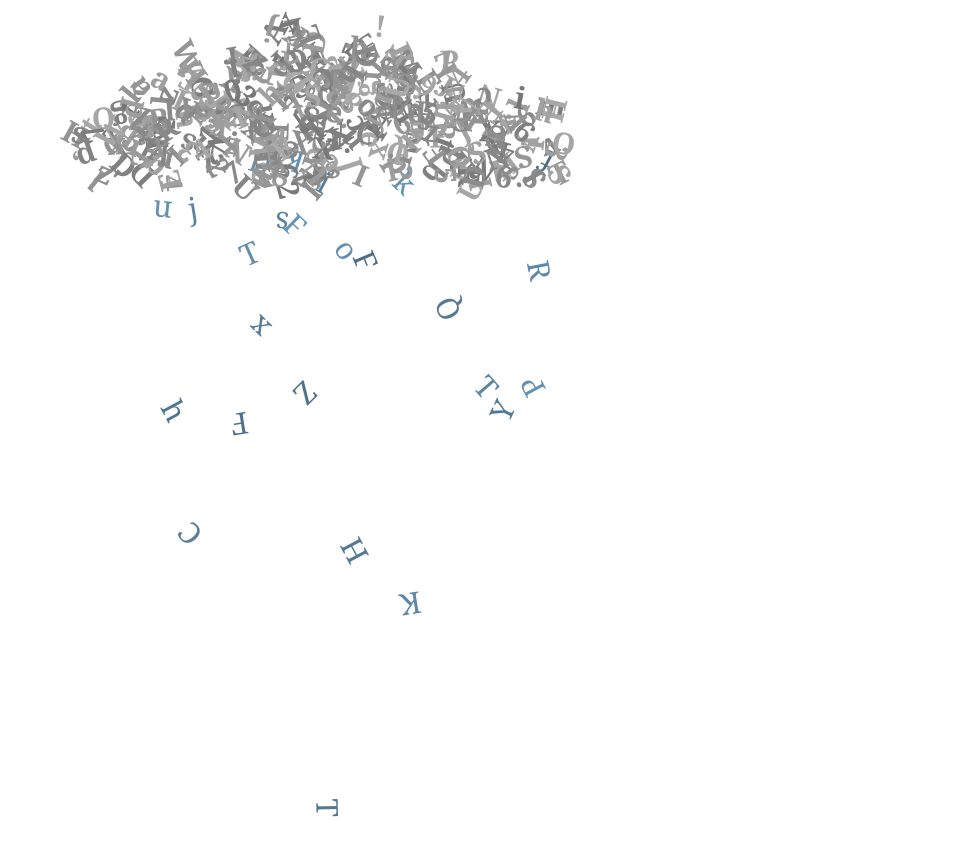
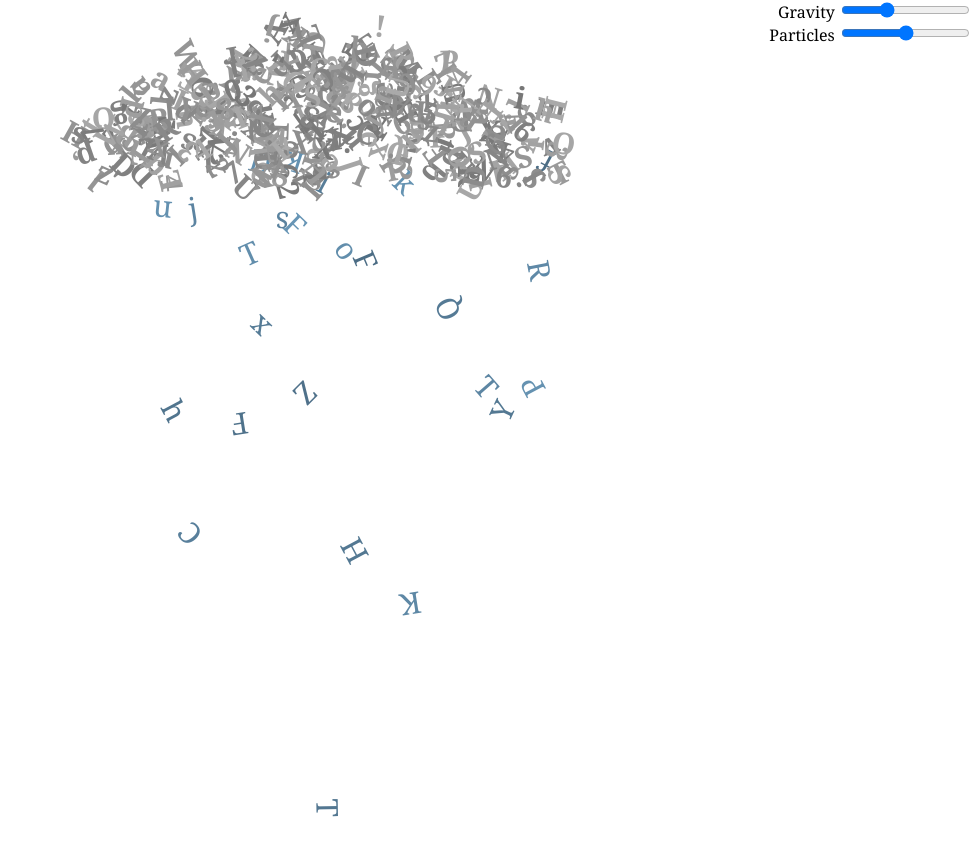
Before and after one commit to ndrwhr/andrewhoyer, a Jekyll site: the page built from experiments/waterfall.html, in a window 1280 px wide. Shown: the top 856 px of the page, without its empty margins (308-1280 px from the left). Built offline with Jekyll 4.4.1, drawn with Linux system fonts in a browser that asks for light colours.

Commit message:
WIP: Added basic controls (only gravity works)

```diff
--- a/experiments/waterfall.html
+++ b/experiments/waterfall.html
@@ -30,10 +30,12 @@ body {
 
 #cursor {
     position: absolute;
-    border: 2px dashed #ddd;
+    border: 2px dashed #aaa;
     height: 100px;
     width: 100px;
+    z-index: -1;
     -webkit-border-radius: 300px;
+    -webkit-user-select: none;
 }
 
 #waterfall {
@@ -66,12 +68,24 @@ body {
     position: absolute;
 }
 
+#controls {
+    position: fixed;
+    top: 0;
+    right: 0;
+    text-align: right;
+    background: white;
+}
+
 </style>
 
 <div id="screen">
     <div id="cursor"></div>
     <div id="waterfall"></div>
     <div id="cloud"></div>
+    <div id="controls">
+        <label for="gravity">Gravity</label> <input id="gravity" type="range" step="0.01" min="0.5" max="2" value="1"/><br/>
+        <label for="particle">Particles</label> <input id="particles" type="range" step="0.01" min="0.5" max="1.5" value="1"/>
+    </div>
 </div>
 
 <script type="text/javascript" charset="utf-8">
@@ -405,7 +419,7 @@ var Waterfall = function(container, cursor){
     this.container = container;
     this.colors = Generator.gradient('#496980', '#6795B5');
     this.cursor = cursor;
-    this.gravity = new Vector(0, 0.0025);
+    this.gravity = this.base_gravity = new Vector(0, 0.0025);
     this.num_particles = 50;
     this.particles = [];
 };
@@ -435,7 +449,14 @@ Waterfall.prototype = {
             color = this.colors[Generator.randomInt(0, this.colors.length)];
             particles.push(Generator.particle(this.container, color));
         }
+    },
 
+    changeCount: function(value){
+
+    },
+
+    changeGravity: function(value){
+        this.gravity = this.base_gravity.scale(value);
     }
 
 };
@@ -461,13 +484,23 @@ Simulation.prototype = {
         container.position = new Vector(container.offsetLeft, container.offsetTop);
     },
 
-    run: function(){
-        this.updateWaterfall();
+    initControls: function(){
+        var gravity = document.id('gravity'),
+            particles = document.id('particles'),
+            waterfall = this.waterfall;
+
+        gravity.addEventListener('change', function(){
+            waterfall.changeGravity(gravity.value);
+        });
+
+        particles.addEventListener('onchange', function(){
+            waterfall.changeParticles(particles.value);
+        });
     },
 
-    updateWaterfall: function(){
+    run: function(){
         this.waterfall.update();
-        setTimeout(this.updateWaterfall.bind(this), 75);
+        setTimeout(this.run.bind(this), 75);
     }
 
 };
```
Also changed, not shown: other parts of experiments/waterfall.html (+2 -0 lines).
